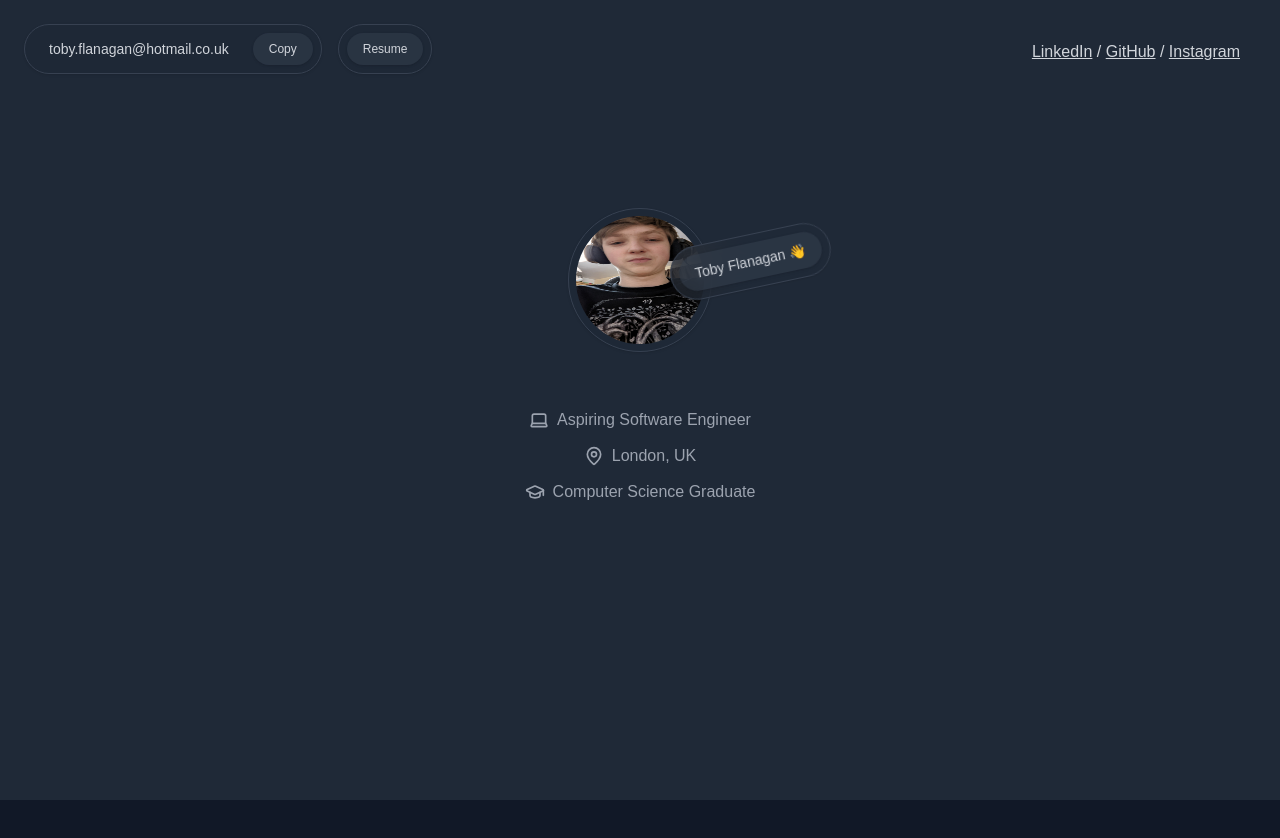
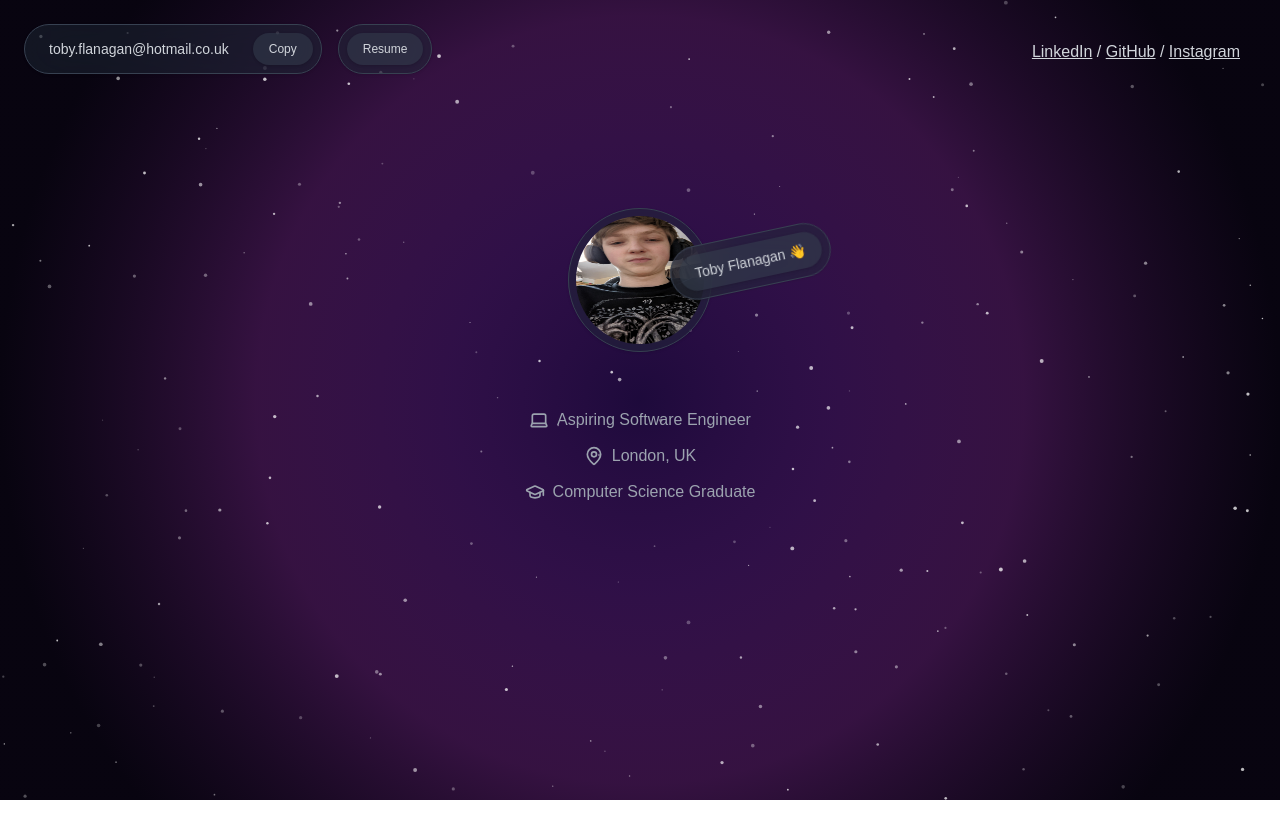
Before and after one commit to TobyFlan/next-website, a Next.js app: page / in a window 1280 px wide. Shown: the top 838 px of the page. Built offline with nearby package versions, Linux system fonts and the light colour scheme.

Commit message:
messing with the background

```diff
--- a/src/components/Background.tsx
+++ b/src/components/Background.tsx
@@ -1,96 +1,125 @@
-import { useEffect, useRef, useState } from 'react';
+'use client'
 
+import React, { useEffect, useRef } from 'react'
 
-// approx 1cm apart
-const GRID_SIZE = 30;
+const Background: React.FC = () => {
+  const canvasRef = useRef<HTMLCanvasElement>(null)
 
+  useEffect(() => {
+    const canvas = canvasRef.current
+    if (!canvas) return
 
-export default function Background() {
+    const ctx = canvas.getContext('2d')
+    if (!ctx) return
 
-    // keep track of mouse pos
-    const [mousePos, setMousePos] = useState({ x: 0, y: 0 });
-    const [isMobile, setIsMobile] = useState(false);
+    canvas.width = window.innerWidth
+    canvas.height = window.innerHeight
 
+    const stars: Star[] = []
+    const starCount = 200
 
-    // access the canvas HTML element
-    const backgroundRef = useRef<HTMLDivElement>(null);
+    class Star {
+      x: number
+      y: number
+      radius: number
+      opacity: number
+      twinkleSpeed: number
 
-    useEffect(() => {
+      constructor() {
+        if (!canvas) throw new Error('Canvas is null')
+        this.x = Math.random() * canvas.width
+        this.y = Math.random() * canvas.height
+        this.radius = Math.random() * 1.5 + 0.5
+        this.opacity = Math.random() * 0.5 + 0.5
+        this.twinkleSpeed = Math.random() / 2 * 0.02 + 0.0005
+      }
 
-        // check if mobile
-        if (window.innerWidth <= 768) {
-            setIsMobile(true);
-            setMousePos({
-                x: window.innerWidth / 2,
-                y: 0,
-            });
-            return;
-        }
-        else {
-            setIsMobile(false);
-        }
+      twinkle(time: number) {
+        this.opacity = 0.5 + Math.sin(time * this.twinkleSpeed) * 0.25
+      }
 
-        // event handler to check mouse pos
-        const handleMouseMove = (e: MouseEvent) => {
-            if (backgroundRef.current) {
-                const rect = backgroundRef.current.getBoundingClientRect();
-                setMousePos({
-                    x: e.clientX - rect.left,
-                    y: e.clientY - rect.top,
-                });
-            }
-        };
-
-        window.addEventListener('mousemove', handleMouseMove);
-
-        return () => {
-            window.removeEventListener('mousemove', handleMouseMove);
-        };
-    }, []);
-
-
-    // function to draw the grid of dots
-    const genGrid = () => {
-        const dots = [];
-        if (backgroundRef.current) {
-            const { width, height } = backgroundRef.current.getBoundingClientRect();
-            for (let x = 0; x < width; x += GRID_SIZE) {
-                for (let y = 0; y < height; y += GRID_SIZE) {
-
-                    // increase opacity for dots close to the mouse
-                    const dist = Math.sqrt((x - mousePos.x) ** 2 + (y - mousePos.y) ** 2);
-                    const opacity = 1 - Math.min(1, dist / (isMobile ? 500 : 300));
-
-                    // push HTML element to dots array
-                    dots.push(
-                        <div
-                            key = {`${x}-${y}`}
-                            className="absolute rounded-full bg-gray-200"
-                            style={{
-                                width: '2px',
-                                height: '2px',
-                                top: `${y}px`,
-                                left: `${x}px`,
-                                opacity,
-                            }}
-                        />
-                    )
-                }
-            }
-        }
-        return dots;
+      draw() {
+        if (!ctx) return
+        ctx.beginPath()
+        ctx.arc(this.x, this.y, this.radius, 0, Math.PI * 2)
+        ctx.fillStyle = `rgba(255, 255, 255, ${this.opacity})`
+        ctx.fill()
+      }
     }
 
-    return (
-        <div
-            ref={backgroundRef}
-            className="fixed inset-0 bg-gray-800"
-            style={{ perspective: '1000px' }}
-        >
-            {genGrid()}
-        </div>
-    )
+    for (let i = 0; i < starCount; i++) {
+      stars.push(new Star())
+    }
 
+    const drawNebula = (time: number) => {
+      if (!ctx || !canvas) return
 
+      // Clear canvas
+      ctx.clearRect(0, 0, canvas.width, canvas.height)
 
+      // Fill the canvas with black as the base
+      ctx.fillStyle = 'black'
+      ctx.fillRect(0, 0, canvas.width, canvas.height)
+
+      // Create gradient
+      const gradient = ctx.createRadialGradient(
+        canvas.width / 2,
+        canvas.height / 2,
+        0,
+        canvas.width / 2,
+        canvas.height / 2,
+        canvas.width / 2
+      )
+
+      // Add color stops
+      const breathe = Math.sin(time / 5000) * 0.1 + 0.9
+      gradient.addColorStop(0, `rgba(30, 10, 60, ${breathe})`)
+      gradient.addColorStop(0.3, `rgba(60, 20, 90, ${breathe * 0.8})`)
+      gradient.addColorStop(0.6, `rgba(90, 30, 110, ${breathe * 0.6})`)
+      gradient.addColorStop(1, `rgba(20, 10, 40, ${breathe * 0.4})`)
+
+      // Fill background
+      ctx.fillStyle = gradient
+      ctx.fillRect(0, 0, canvas.width, canvas.height)
+
+      // Draw stars
+      stars.forEach(star => {
+        star.twinkle(time)
+        star.draw()
+      })
+    }
+
+    let animationId: number
+
+    const animate = (time: number) => {
+      drawNebula(time)
+      animationId = requestAnimationFrame(animate)
+    }
+
+    animate(0)
+
+    const handleResize = () => {
+      if (canvas) {
+        canvas.width = window.innerWidth
+        canvas.height = window.innerHeight
+      }
+    }
+
+    window.addEventListener('resize', handleResize)
+
+    return () => {
+      window.removeEventListener('resize', handleResize)
+      cancelAnimationFrame(animationId)
+    }
+  }, [])
+
+  return (
+    <canvas
+      ref={canvasRef}
+      className="fixed inset-0 w-full h-full"
+      style={{ zIndex: -1 }}
+    />
+  )
 }
+
+export default Background
--- a/src/pages/index.tsx
+++ b/src/pages/index.tsx
@@ -3,7 +3,7 @@ import Background from '@/components/Background';
 
 export default function Home() {
   return (
-    <main className="relative min-h-screen bg-gray-900">
+    <main className="relative min-h-screen text-white">
       <Background />
       <div className="relative z-10">
         <Header />
```
